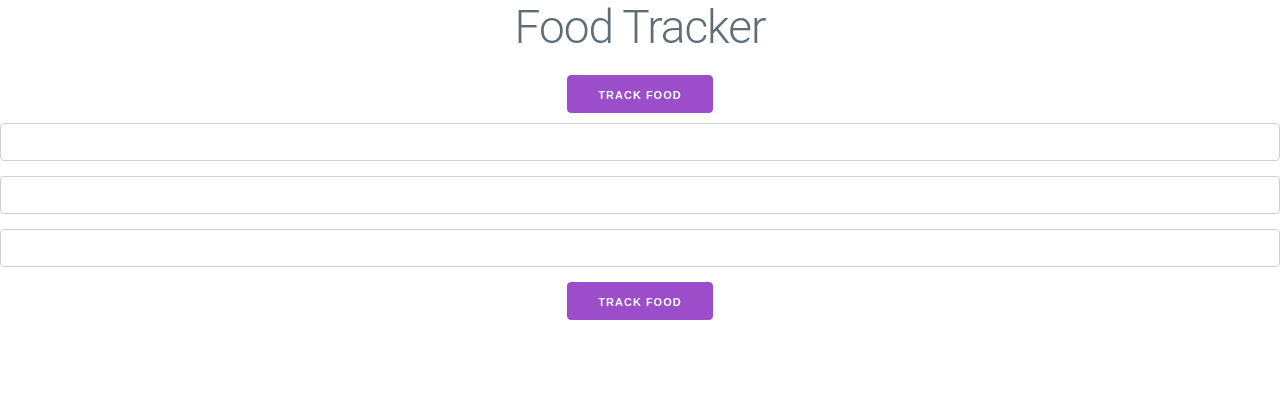
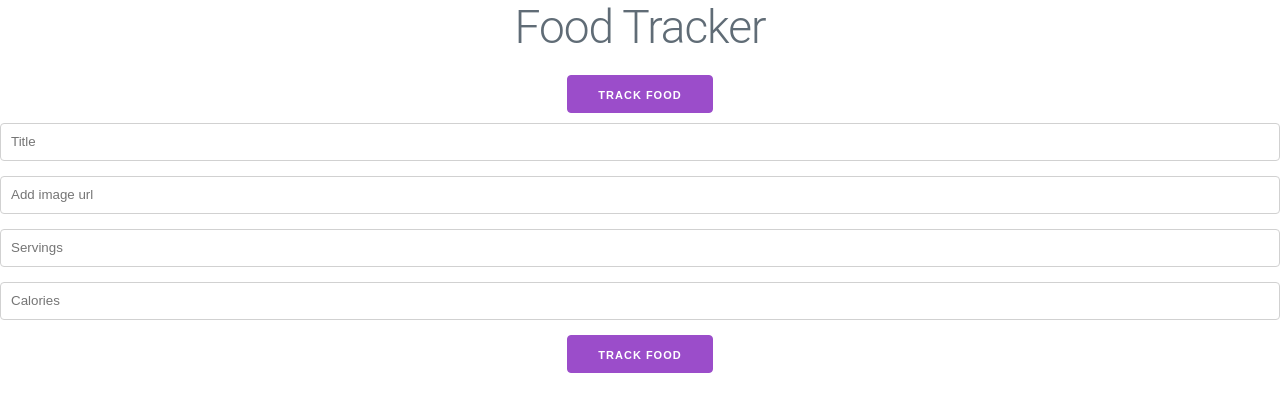
Before and after one commit to cjmccaskill/foodtracker, a React (Create React App) app: page /new in a window 1280 px wide. Shown: the top 412 px of the page. Built offline with nearby package versions, Linux system fonts and the light colour scheme; no server answers.

Commit message:
add placeholder txt to form

```diff
--- a/src/pages/Form.js
+++ b/src/pages/Form.js
@@ -18,25 +18,28 @@ const Form = ({ initialPost, handleSubmit, buttonLabel, history }) => {
         type="text"
         onChange={handleChange}
         value={formData.title}
+        placeholder="Title"
         name="title"
       />
       <input
-        type="image"
-        alt={formData.title}
+        type="text"
         onChange={handleChange}
         value={formData.image}
+        placeholder="Add image url"
         name="image"
       />
       <input
         type="text"
         onChange={handleChange}
         value={formData.servings}
+        placeholder="Servings"
         name="servings"
       />
       <input
         type="text"
         onChange={handleChange}
         value={formData.calories}
+        placeholder="Calories"
         name="calories"
       />
       <input type="submit" value={buttonLabel} />
```
